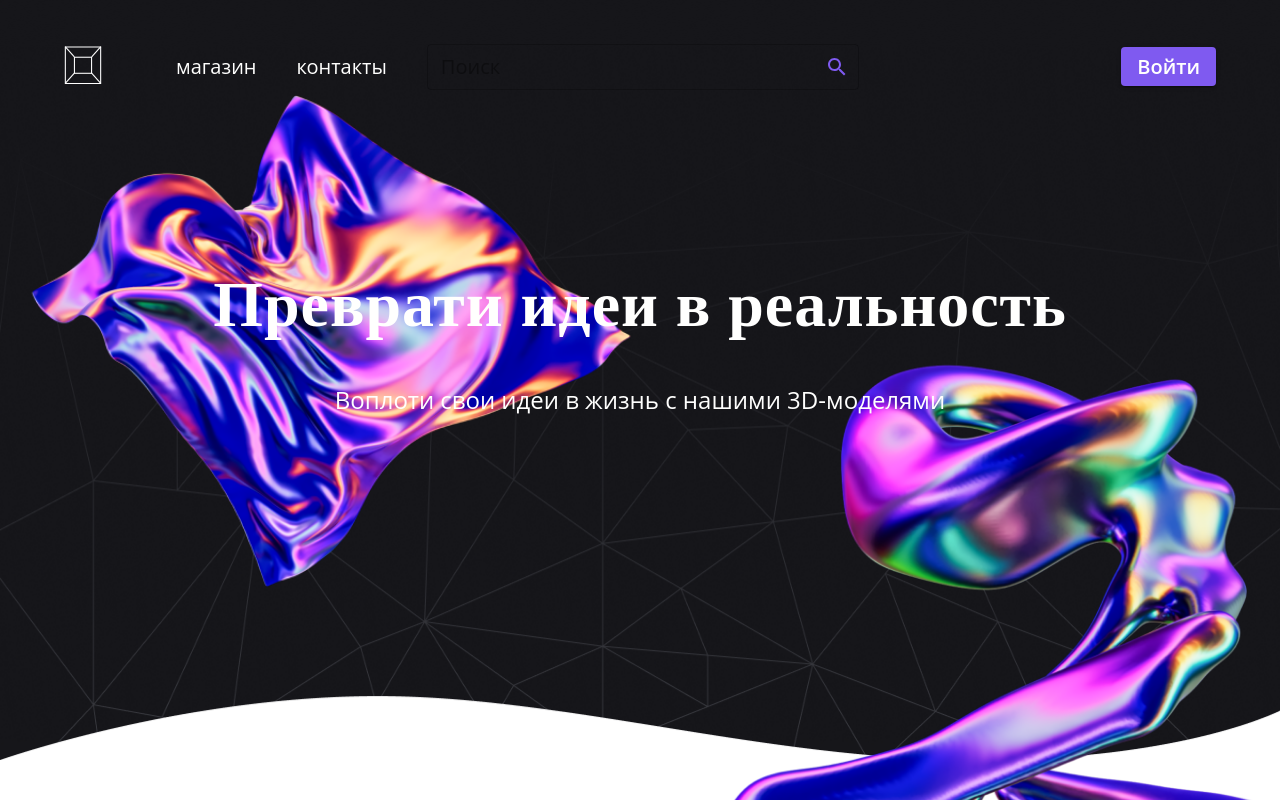
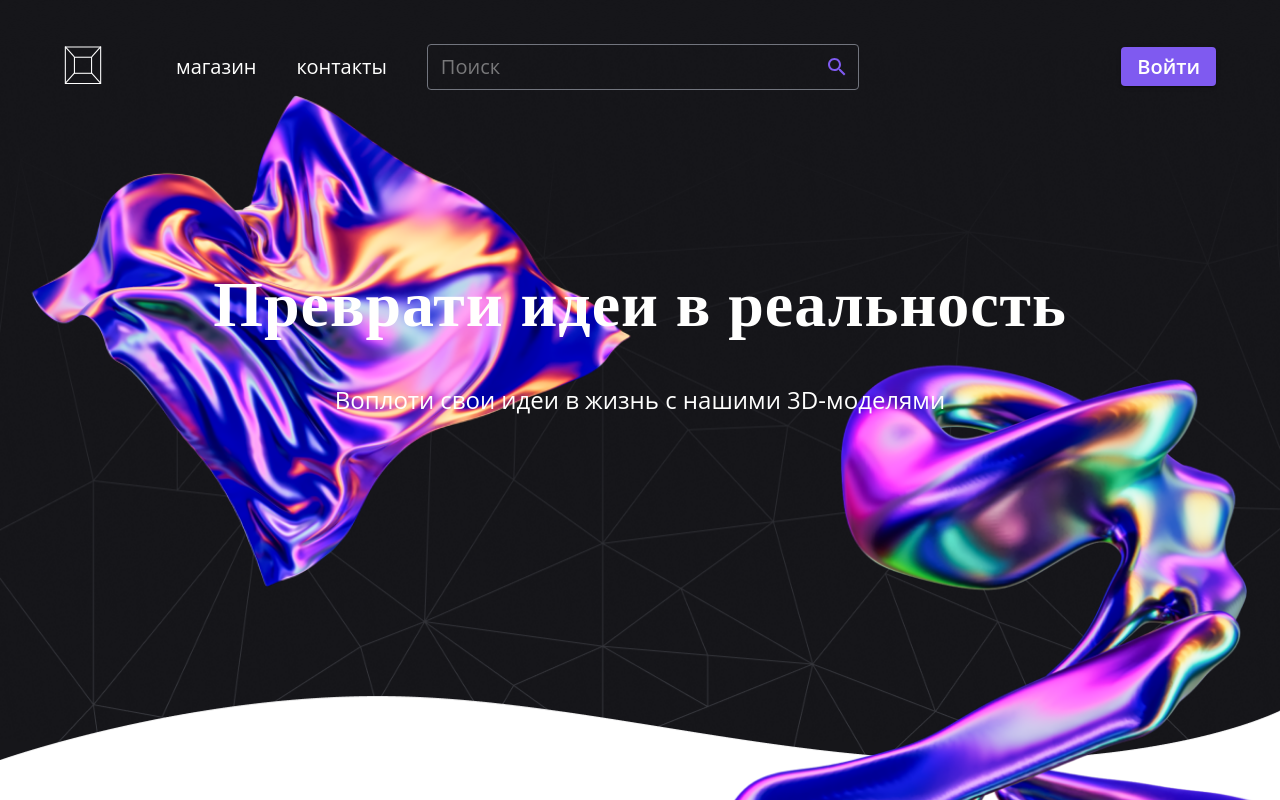
Before and after one commit to Harmary/3D4PRO, a React (Create React App) app in the folder frontend/: page / in a window 1280 px wide. Shown: the top 800 px of the page. Built offline with nearby package versions, Linux system fonts and the light colour scheme.

Commit message:
did input in header

```diff
--- a/frontend/src/components/header.tsx
+++ b/frontend/src/components/header.tsx
@@ -1,13 +1,38 @@
 import Logo from '../assets/Logo.svg';
 import Logo2 from '../assets/logo2.svg';
-import { Button, Container, FormControl, Grid, IconButton, InputAdornment, OutlinedInput } from '@mui/material';
+import { Button, Container, FormControl, Grid, IconButton, InputAdornment, InputBase, OutlinedInput, alpha, styled } from '@mui/material';
 import Typography from '@mui/material/Typography';
 import SearchIcon from '@mui/icons-material/Search';
 import { Link, NavLink } from 'react-router-dom';
+import theme from '../theme';
 
 type HeaderProps = {
     theme: string;
 }
+
+const WhiteTextField = styled(FormControl)({
+    '& .MuiOutlinedInput-input':{
+        color: theme.palette.primary.contrastText,
+    },
+    '& label.Mui-focused': {
+        color: '#72757E',
+    },
+    '& .MuiInput-underline:after': {
+        borderBottomColor: theme.palette.primary.main,
+    },
+    '& .MuiOutlinedInput-root': {
+        '& fieldset': {
+            borderColor: '#72757E',
+        },
+        '&:hover fieldset': {
+            border: "#72757E solid 2px",
+        },
+        '&.Mui-focused fieldset': {
+            borderColor: theme.palette.primary.main,
+        },
+    },
+});
+
 
 export default function Header(props: HeaderProps) {
     return <>
@@ -24,7 +49,7 @@ export default function Header(props: HeaderProps) {
                     </NavLink>
                     <Typography color={props.theme === "white" ? "16161A" : "#fffffe"} textAlign="center" variant='body1'>контакты</Typography>
                     <Grid item lg={6}>
-                        <FormControl size='small' fullWidth variant="outlined">
+                        {props.theme === "white" ? <FormControl size='small' fullWidth variant="outlined">
                             <OutlinedInput
                                 id="outlined-adornment-password"
                                 placeholder='Поиск'
@@ -40,7 +65,24 @@ export default function Header(props: HeaderProps) {
                                     </InputAdornment>
                                 }
                             />
-                        </FormControl>
+                        </FormControl> : <WhiteTextField size='small' fullWidth variant="outlined">
+                            <OutlinedInput
+                                id="outlined-adornment-password"
+                                placeholder='Поиск'
+                                endAdornment={
+                                    <InputAdornment position="end">
+                                        <IconButton
+                                            aria-label="toggle password visibility"
+                                            edge="end"
+                                            color='primary'
+                                        >
+                                            <SearchIcon />
+                                        </IconButton>
+                                    </InputAdornment>
+                                }
+                            />
+                        </WhiteTextField>}
+
                     </Grid>
 
                 </Grid>
--- a/frontend/src/components/shop/panel.tsx
+++ b/frontend/src/components/shop/panel.tsx
@@ -17,7 +17,7 @@ export default function FilterPanel() {
                 </Grid>
             </Grid>
             <Grid item>
-                <Dropdown name={"Cортировать"} menuItems={["По возрастанию цены", "По убыванию цены", "По возрастанию даты", "По убыванию даты"]} />
+                <Dropdown name={"Cортировать"} menuItems={["По возрастанию цены", "По убыванию цены", "Сначала новые", "Сначала старые"]} />
             </Grid>
 
 
```
